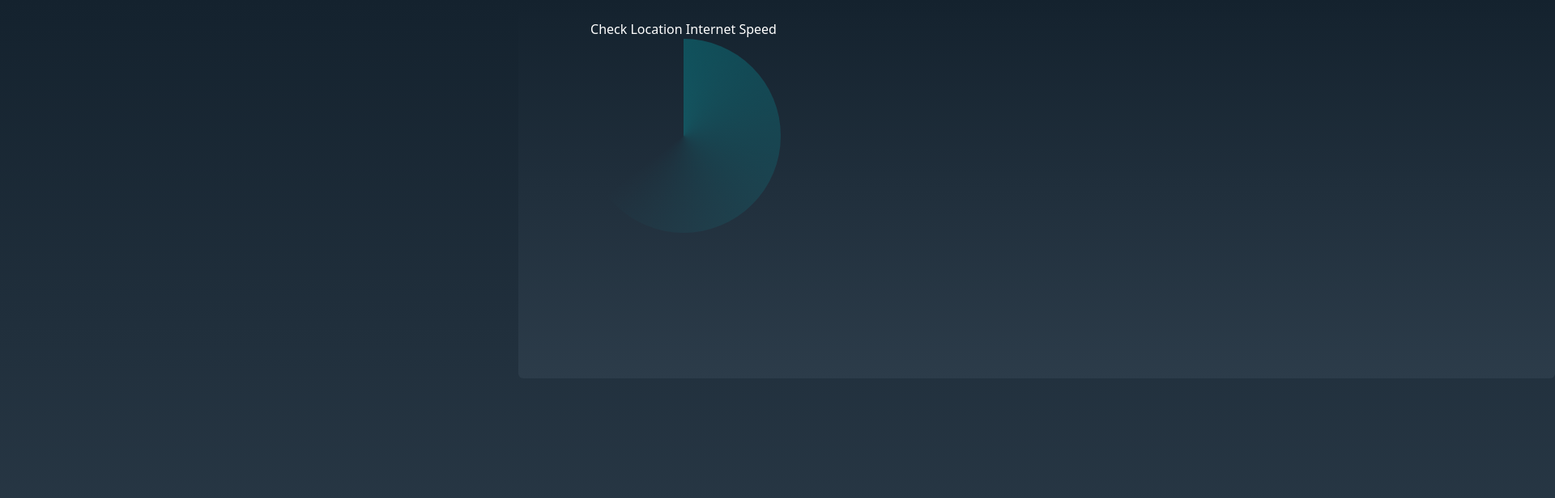
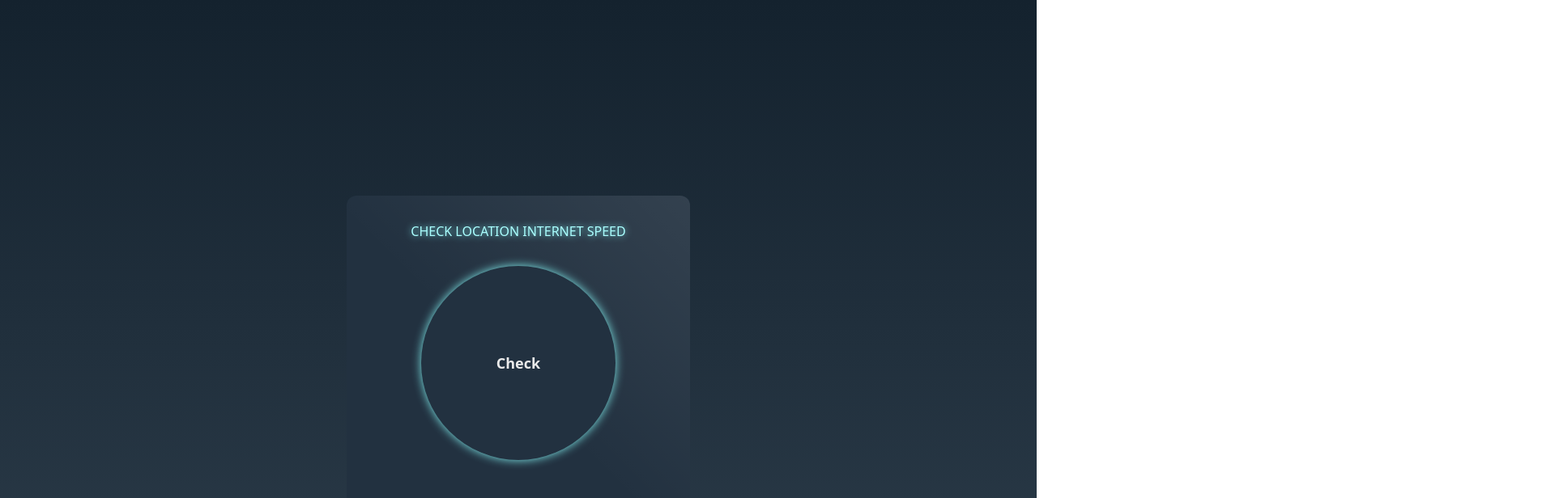
Before and after one commit to jannet18/public-net-frontend, a React (Vite) app: page /new in a window 1280 px wide. Shown: the top 616 px of the page at 81% size, 1920 px wide, since content can reach past the window. Built offline with nearby package versions, Linux system fonts and the light colour scheme; what tailwindcss-gradients would draw is missing.

Commit message:
internet speeds UI additions

```diff
--- a/src/components/InternetSpeedsNew.jsx
+++ b/src/components/InternetSpeedsNew.jsx
@@ -4,13 +4,22 @@ const InternetSpeedsNew = () => {
   return (
     // <div className="bg-[linear-gradient(45deg,_indigo-950,_to-blue-900)]">
     <>
-      <div className="w-full h-full text-white inline-block text-center bg-[#223140] bg-gradient-to-b from-[transparent 50%] to-rgba(255,255,255,0.08) rounded-md p-6 relative top-[50%] left-[50%] transform translate-[-50%, -50%]">
+      <div className="relative inline-block text-center rounded-xl p-[32px] top-2/4 left-2/4 -translate-x-1/2 translate-y-1/2 bg-[linear-gradient(45deg,_transparent_50%,_rgba(255,_255,_255,_0.08))] bg-[#223140]">
+        {/* <div className="w-full h-full text-white inline-block text-center bg-[#223140] bg-gradient-to-b from-[transparent 50%] to-rgba(255,255,255,0.08) rounded-md p-6 relative top-[50%] left-[50%] transform translate-[-50%, -50%]"> */}
         <div className="w-[360px] h-[420px]">
-          <h1 className="text-[rgba(1, 182, 190, 0.3)_0%,_transparent_65%]">
+          <h1 className="uppercase mb-[32px] leading-6 text-[#aaffff] [text-shadow:0_0_8px_#81ecee]">
             Check Location Internet Speed
           </h1>
-          <span className="inline-block w-[240px] h-[240px] rounded-[50%] bg-[conic-gradient(rgba(1,_182,_190,_0.3)_0%,_transparent_65%)]"></span>
-          {/* <span className=" inline-block w-[240px] h-[240px] rounded-full bg-[conic-gradient(at_left,_var(--tw-gradient-stops))] from-rgba(1, 182, 190, 0.3) 0% to-[transparendt 65%])"></span> */}
+          <span className="before:content-[''] before:absolute inset-0 before:h-[0] before:w-[0] before:left-[calc(50% before:- before:8px)] before:border-[8px] before:border-[solid_transparent_0%]  before:border-t-[120px_solid_red] before:[filter:drop-shadow(0_0_12px_#01b6be)] relative mix-blend-multiply invisible inline-block w-[240px] h-[240px] rounded-[50%] bg-[conic-gradient(rgba(1,_182,_190,_0.3)_0%,_transparent_65%)] animate-[radarRotate_2s_linear]"></span>
+          <div className="flex items-center justify-center flex-wrap">
+            <div className=""></div>
+            <button className="h-[240px] w-[240px] text-[18px] font-bold leading-6 rounded-full cursor-pointer bg-[#223140] text-[#eaeaea] border-0 [box-shadow:0_0_12px_#81ecec] absolute top-[18%]">
+              Check
+            </button>
+          </div>
+          {/* <div class="relative w-24 h-24 rounded-full bg-blue-500">
+            <div class="absolute inset-0 w-full h-full rounded-full bg-red-500 mix-blend-multiply"></div>
+          </div> */}
         </div>
       </div>
     </>
--- a/src/index.css
+++ b/src/index.css
@@ -4,10 +4,13 @@
 
 @layer components {
   .loader {
-    display: "inline-block";
-    width: 240px;
-    height: 240px;
-    border-radius: 50%;
-    background: conic-gradient(rgba(1, 182, 190, 0.3) 0%, transparent 65%);
+    animation: radarRotate 2s linear;
+    filter: drop-shadow(0 0 12px #01b6be);
   }
 }
+
+@keyframes radarRotate {
+  100% {
+    transform: rotate(-360deg);
+  }
+}
--- a/tailwind.config.js
+++ b/tailwind.config.js
@@ -2,7 +2,15 @@
 export default {
   content: ["./index.html", "./src/**/*.{js,ts,jsx,tsx}"],
   theme: {
-    extend: {},
+    extend: {
+      keyframes: {
+        radarRotate: {
+          "100%": {
+            transform: "rotate(-360deg)",
+          },
+        },
+      },
+    },
   },
   plugins: [require("tailwindcss-gradients")],
 };
```
